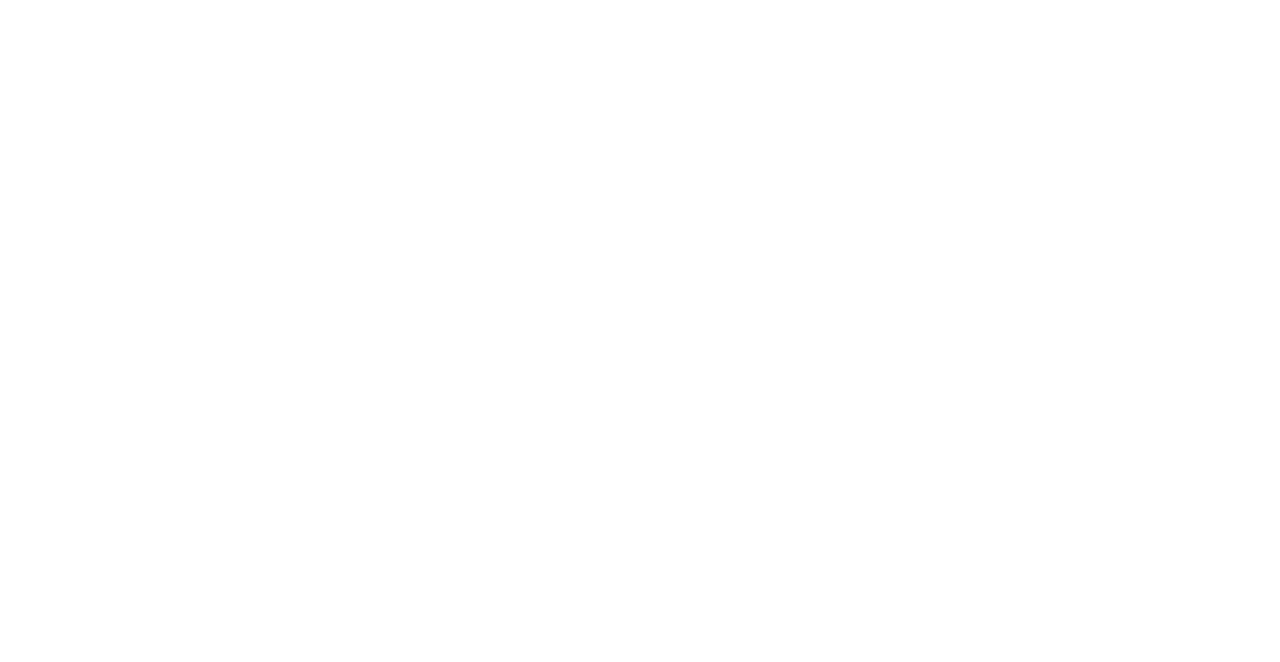
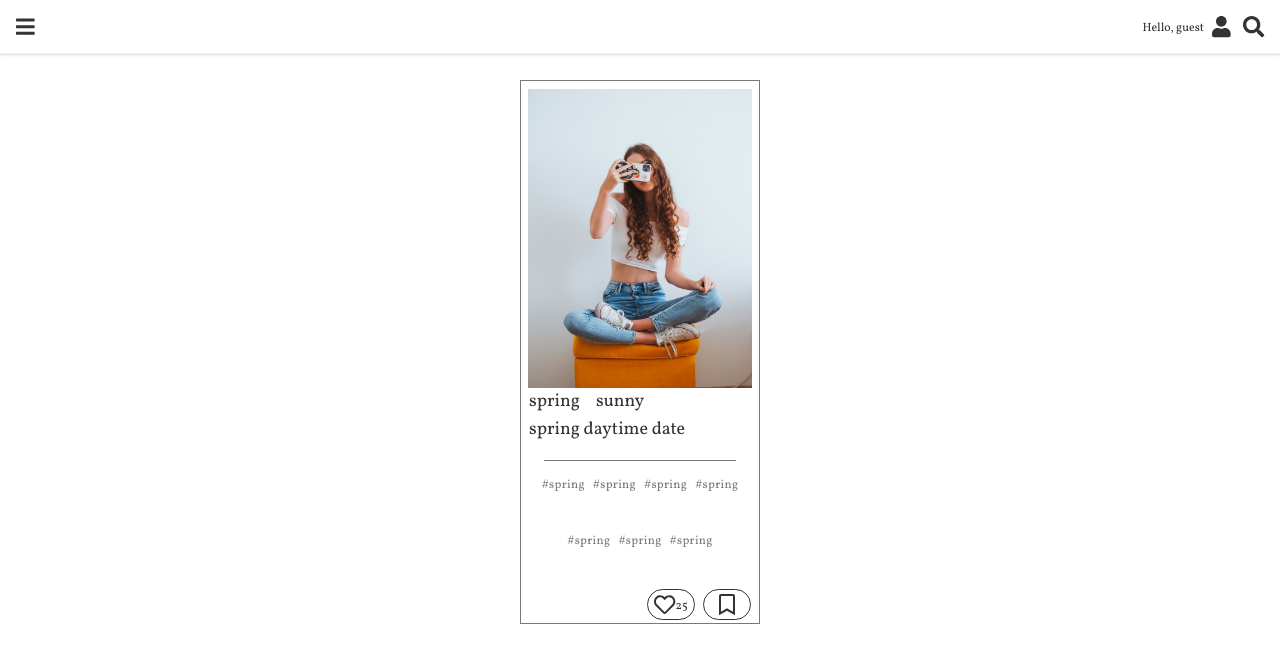
Before and after one commit to Smiyu-web/nodejs-finalproject-weargo-client, a Next.js app: page /style/styleid in a window 1280 px wide. Shown: the top 662 px of the page. Built offline with nearby package versions, Linux system fonts and the light colour scheme.

Commit message:
successed add style

```diff
--- a/package.json
+++ b/package.json
@@ -10,6 +10,7 @@
   "dependencies": {
     "@fortawesome/fontawesome-svg-core": "^1.2.35",
     "@fortawesome/free-brands-svg-icons": "^5.15.3",
+    "@fortawesome/free-regular-svg-icons": "^5.15.3",
     "@fortawesome/free-solid-svg-icons": "^5.15.3",
     "@fortawesome/react-fontawesome": "^0.1.14",
     "@reduxjs/toolkit": "^1.6.0",
--- a/src/components/outfit/AddStyle.jsx
+++ b/src/components/outfit/AddStyle.jsx
@@ -13,8 +13,7 @@
   const [error, setError] = useState();
 
   const isUser = useSelector(setCurrentUser);
-  const userId = isUser.user?.id;
-  console.log("addstyle " + userId);
+  const userId = isUser.user?._id;
 
   const submit = async (e) => {
     e.preventDefault();
--- /dev/null
+++ b/src/components/outfit/style/StyleDetail.jsx
@@ -0,0 +1,53 @@
+import React from "react";
+
+import { faHeart, faBookmark } from "@fortawesome/free-solid-svg-icons";
+import { faHeart as farHeart } from "@fortawesome/free-regular-svg-icons";
+import { faBookmark as farBookmark } from "@fortawesome/free-regular-svg-icons";
+
+import { FontAwesomeIcon } from "@fortawesome/react-fontawesome";
+
+const StyleDetail = () => {
+  return (
+    <div className="pt-20 flex justify-center">
+      <div className="detail_card">
+        <div className="mt-2">
+          <img src="/outfit.jpeg" alt="outfit" className="w-56" />
+        </div>
+        <div>
+          <div className="flex ml-2">
+            <h6 className="d_season">spring</h6>
+            <h6 className="d_weather">sunny</h6>
+          </div>
+          <div className="ml-2">
+            <h6 className="d_title">spring daytime date</h6>
+          </div>
+          <div className="flex justify-center">
+            <span className="block w-48 h-px bg-gray my-4"></span>
+          </div>
+          <div className="flex flex-wrap justify-center item-center h-28">
+            <p className="text-xs text-gray tracking-wide	mx-1">#spring</p>
+            <p className="text-xs text-gray tracking-wide	mx-1">#spring</p>
+            <p className="text-xs text-gray tracking-wide	mx-1">#spring</p>
+            <p className="text-xs text-gray tracking-wide	mx-1">#spring</p>
+            <p className="text-xs text-gray tracking-wide	mx-1">#spring</p>
+            <p className="text-xs text-gray tracking-wide	mx-1">#spring</p>
+            <p className="text-xs text-gray tracking-wide	mx-1">#spring</p>
+          </div>
+          <div className="flex justify-end">
+            <div className="d_likes">
+              <FontAwesomeIcon icon={farHeart} size="lg" className="" />
+              {/* <FontAwesomeIcon icon={faHeart} size="lg" className="mr-3" /> */}
+              <span className="text-xs pt-1">25</span>
+            </div>
+            <div className="d_save">
+              <FontAwesomeIcon icon={farBookmark} size="lg" className="" />
+              {/* <FontAwesomeIcon icon={faBookmark} size="lg" className="mr-3" /> */}
+            </div>
+          </div>
+        </div>
+      </div>
+    </div>
+  );
+};
+
+export default StyleDetail;
--- /dev/null
+++ b/src/features/styleSlice.js
@@ -0,0 +1,22 @@
+import { createSlice } from "@reduxjs/toolkit";
+
+const userSlice = createSlice({
+  name: "user",
+  initialState: {
+    currentUser: "",
+  },
+  reducers: {
+    login: (state, action) => {
+      state.currentUser = action.payload;
+    },
+    logout: (state, action) => {
+      state.currentUser = "";
+    },
+  },
+});
+
+export const { login, logout } = userSlice.actions;
+
+export const setCurrentUser = (state) => state.user.currentUser;
+
+export default userSlice.reducer;
--- a/src/pages/index.js
+++ b/src/pages/index.js
@@ -11,6 +11,8 @@
 export default function Home() {
   const dispatch = useDispatch();
   const isUser = useSelector(setCurrentUser);
+
+  console.log("index: " + isUser.user);
 
   useEffect(() => {
     const checkLoggedIn = async () => {
@@ -43,8 +45,10 @@
           headers: { "x-auth-token": token },
         })
           .then((response) => {
+            console.log(response.data);
             dispatch(
               // login({ user: loginRef.data.user, token: loginRef.data.token })
+
               login({ user: response.data.users, token: token })
             );
           })
--- a/src/pages/style/[styleid].js
+++ /dev/null
@@ -1,7 +0,0 @@
-import React from "react";
-
-const StyleDetailPage = () => {
-  return <div></div>;
-};
-
-export default StyleDetailPage;
--- /dev/null
+++ b/src/pages/style/styleid.js
@@ -0,0 +1,13 @@
+import StyleDetail from "../../components/outfit/style/StyleDetail";
+import React from "react";
+import Layout from "../../components/layout";
+
+const StyleDetailPage = () => {
+  return (
+    <Layout style="h-screen">
+      <StyleDetail />
+    </Layout>
+  );
+};
+
+export default StyleDetailPage;
--- a/src/styles/globals.css
+++ b/src/styles/globals.css
@@ -141,4 +141,19 @@
     top-0 text-center pt-4 pl-4
     font-semibold;
   }
+  .detail_card {
+    @apply w-60 h-lg border border-gray border-solid
+    flex items-center flex-col;
+  }
+  .d_season {
+    @apply mr-4;
+  }
+  .d_likes {
+    @apply border border-darkGray border-solid rounded-2xl
+    flex justify-center w-12 pt-1 mr-2;
+  }
+  .d_save {
+    @apply border border-darkGray border-solid rounded-2xl
+    flex justify-center w-12 py-1 mr-2;
+  }
 }
--- a/tailwind.config.js
+++ b/tailwind.config.js
@@ -15,7 +15,7 @@
       height: {
         sm: "28rem",
         md: "32rem",
-        ld: "34rem",
+        lg: "34rem",
         xl: "36rem",
         xxl: "40rem",
       },
```
Also changed, not shown: 1 other file (tests, documents, lock files or other folders).
